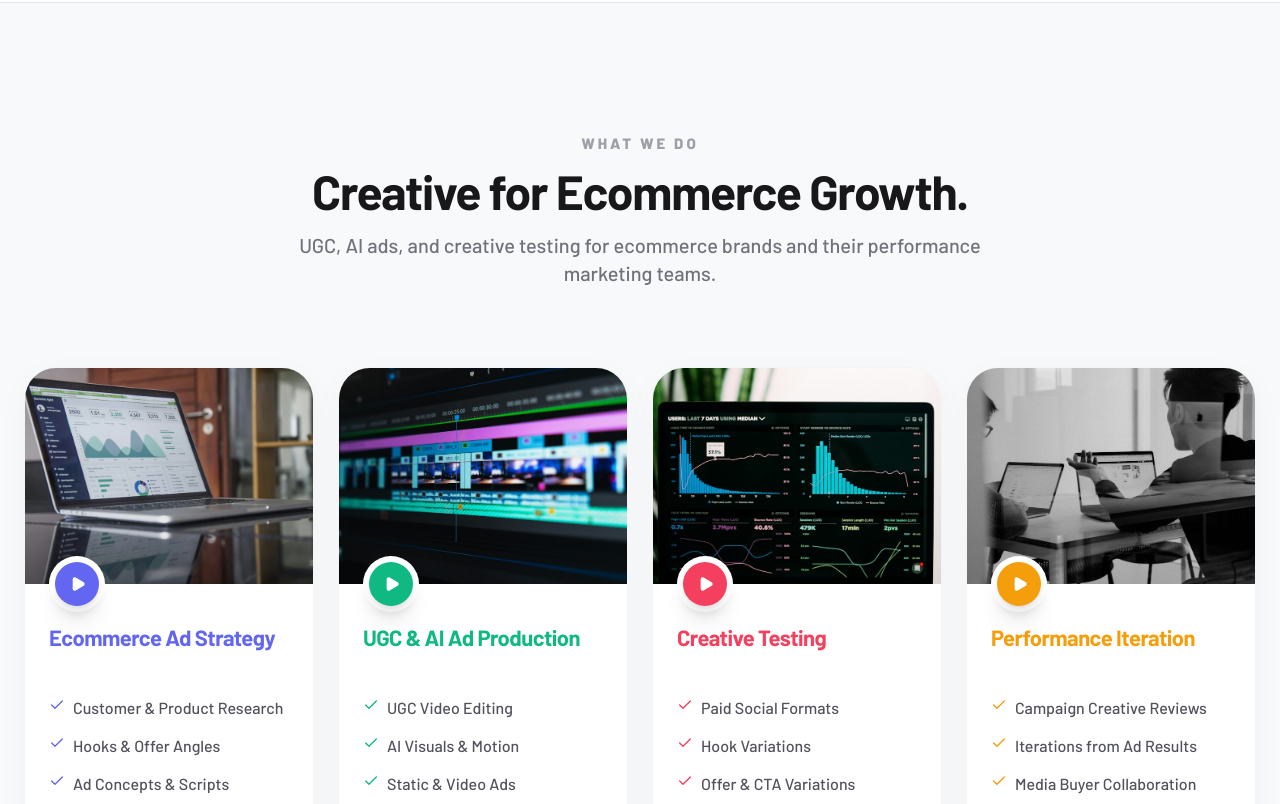
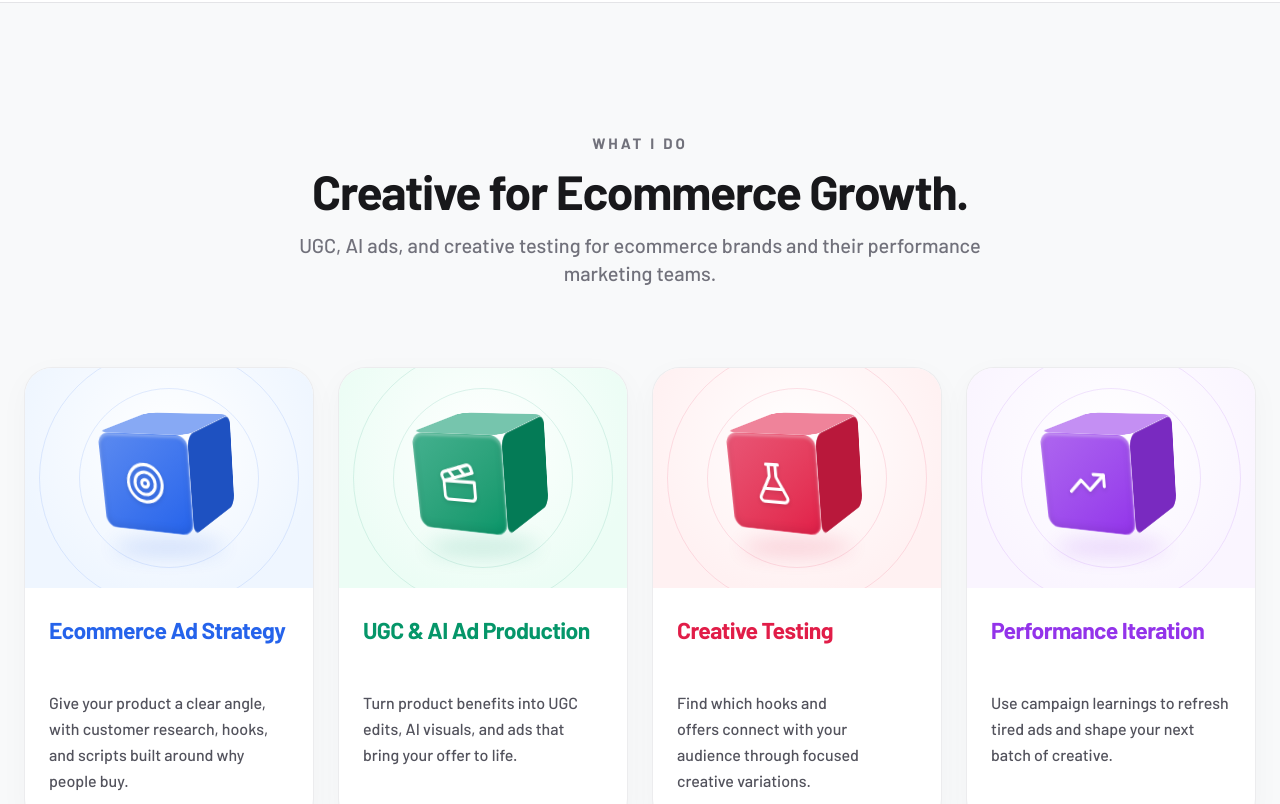
Before and after one commit to digital-experts-team/AI-Creative-Strategist, a React (Vite) app: page / in a window 1280 px wide. Shown: the part 1220-2024 px from the top of the page. Built offline with nearby package versions, Linux system fonts and the light colour scheme; a web font is replaced by a local one.

Commit message:
Replace service photos with playful brand-colored 3D icon cards

```diff
--- a/src/components/Services.tsx
+++ b/src/components/Services.tsx
@@ -1,30 +1,35 @@
 import { motion } from "motion/react";
-import { Play, Check } from "lucide-react";
+import { Target, Clapperboard, FlaskConical, TrendingUp } from "lucide-react";
+import type { CSSProperties } from "react";
 
 const services = [
   {
     headline: "Ecommerce Ad Strategy",
-    items: ["Customer & Product Research", "Hooks & Offer Angles", "Ad Concepts & Scripts"],
-    image: "/images/strategy.jpg",
-    color: "#6366f1", // Indigo
+    impact: "Give your product a clear angle, with customer research, hooks, and scripts built around why people buy.",
+    icon: Target,
+    color: "#2563eb",
+    tint: "#eff6ff",
   },
   {
     headline: "UGC & AI Ad Production",
-    items: ["UGC Video Editing", "AI Visuals & Motion", "Static & Video Ads", "Product Demonstrations"],
-    image: "/images/production.jpg",
-    color: "#10b981", // Emerald
+    impact: "Turn product benefits into UGC edits, AI visuals, and ads that bring your offer to life.",
+    icon: Clapperboard,
+    color: "#059669",
+    tint: "#ecfdf5",
   },
   {
     headline: "Creative Testing",
-    items: ["Paid Social Formats", "Hook Variations", "Offer & CTA Variations", "New Angles to Test"],
-    image: "/images/testing.jpg",
-    color: "#f43f5e", // Rose
+    impact: "Find which hooks and offers connect with your audience through focused creative variations.",
+    icon: FlaskConical,
+    color: "#e11d48",
+    tint: "#fff1f2",
   },
   {
     headline: "Performance Iteration",
-    items: ["Campaign Creative Reviews", "Iterations from Ad Results", "Media Buyer Collaboration", "Fresh Creative Batches"],
-    image: "/images/iteration.jpg",
-    color: "#f59e0b", // Amber
+    impact: "Use campaign learnings to refresh tired ads and shape your next batch of creative.",
+    icon: TrendingUp,
+    color: "#9333ea",
+    tint: "#faf5ff",
   },
 ];
 
@@ -32,8 +37,8 @@ export default function Services() {
   return (
     <section className="py-32 bg-[#f8f9fa] relative border-t border-zinc-200">
       <div className="max-w-7xl mx-auto px-6 relative z-10">
-        <div className="text-center max-w-3xl mx-auto mb-20">
-          <h2 className="text-[15px] font-black tracking-[0.2em] uppercase text-zinc-400 mb-3">WHAT WE DO</h2>
+        <div className="text-center max-w-3xl mx-auto mb-14 sm:mb-20">
+          <h2 className="text-[15px] font-bold tracking-[0.2em] uppercase text-zinc-500 mb-3">WHAT I DO</h2>
           <h3 className="text-4xl sm:text-5xl font-bold text-zinc-900 tracking-tight mb-4">
             Creative for Ecommerce Growth.
           </h3>
@@ -43,55 +48,37 @@ export default function Services() {
         </div>
 
         <div className="grid sm:grid-cols-2 xl:grid-cols-4 gap-6">
-          {services.map((service, index) => (
-            <motion.div
-              key={index}
-              initial={{ opacity: 0, y: 20, filter: "blur(10px)" }}
-              whileInView={{ opacity: 1, y: 0, filter: "blur(0px)" }}
-              viewport={{ margin: "-100px", amount: 0.1 }}
-              transition={{ duration: 0.5, delay: index * 0.1 }}
-              className="group flex flex-col items-stretch rounded-[32px] overflow-hidden bg-white border border-zinc-100 shadow-[0_8px_32px_rgba(0,0,0,0.03)] hover:shadow-2xl transition-all duration-500"
-            >
-              <div className="relative w-full aspect-[4/3] overflow-hidden bg-zinc-100">
-                <img
-                  src={service.image}
-                  alt={service.headline}
-                  loading="lazy"
-                  width={800}
-                  height={600}
-                  className="w-full h-full object-cover transition-transform duration-700 group-hover:scale-105"
-                />
-                <div className="absolute inset-0 bg-gradient-to-t from-black/20 to-transparent opacity-60" />
-              </div>
-
-              <div className="relative pt-10 pb-8 px-6 bg-white flex-grow flex flex-col justify-start">
-                <div className="absolute -top-7 left-6 w-14 h-14 bg-white rounded-full p-1.5 shadow-xl shadow-black/5 z-20">
-                  <div
-                    style={{ backgroundColor: service.color }}
-                    className="w-full h-full rounded-full flex items-center justify-center text-white shadow-lg transition-transform duration-300 group-hover:scale-110"
-                  >
-                    <Play className="w-4 h-4 fill-current ml-0.5" />
+          {services.map((service, index) => {
+            const Icon = service.icon;
+            return (
+              <motion.article
+                key={service.headline}
+                initial={{ opacity: 0, y: 20 }}
+                whileInView={{ opacity: 1, y: 0 }}
+                viewport={{ once: true, amount: 0.1 }}
+                transition={{ duration: 0.4, delay: index * 0.08 }}
+                style={{ "--service-color": service.color, "--service-tint": service.tint } as CSSProperties}
+                className="service-card group flex flex-col rounded-[28px] overflow-hidden bg-white border border-zinc-200/70"
+              >
+                <div className="service-art" aria-hidden="true">
+                  <span className="service-orbit service-orbit-one" />
+                  <span className="service-orbit service-orbit-two" />
+                  <div className="service-cube">
+                    <div className="service-cube-face service-cube-front"><Icon size={44} strokeWidth={1.75} /></div>
+                    <div className="service-cube-face service-cube-top" />
+                    <div className="service-cube-face service-cube-right" />
                   </div>
+                  <span className="service-cube-shadow" />
                 </div>
-
-                <h4
-                  style={{ color: service.color }}
-                  className="text-[22px] leading-tight min-h-[2.5em] font-bold tracking-tight mb-4"
-                >
-                  {service.headline}
-                </h4>
-
-                <ul className="space-y-3">
-                  {service.items.map((item, idx) => (
-                    <li key={idx} className="flex items-start text-base text-zinc-600 leading-relaxed">
-                      <Check className="w-4 h-4 mr-2 mt-0.5 shrink-0" style={{ color: service.color }} />
-                      <span>{item}</span>
-                    </li>
-                  ))}
-                </ul>
-              </div>
-            </motion.div>
-          ))}
+                <div className="px-6 pt-7 pb-8 flex-1">
+                  <h4 className="service-title text-[23px] leading-tight font-bold tracking-tight mb-4 sm:min-h-[2.5em]">
+                    {service.headline}
+                  </h4>
+                  <p className="text-base text-zinc-600 leading-relaxed">{service.impact}</p>
+                </div>
+              </motion.article>
+            );
+          })}
         </div>
       </div>
     </section>
--- a/src/index.css
+++ b/src/index.css
@@ -53,3 +53,19 @@ a:focus-visible, button:focus-visible { outline: 3px solid #6366f1; outline-offs
   html { scroll-behavior: auto; }
   *, *::before, *::after { animation-duration: .01ms !important; transition-duration: .01ms !important; }
 }
+
+.service-card { box-shadow: 0 8px 30px rgb(9 9 11 / 3%); transition: box-shadow .3s, border-color .3s; }
+.service-card:hover { box-shadow: 0 16px 40px rgb(9 9 11 / 8%); border-color: color-mix(in srgb, var(--service-color) 30%, white); }
+.service-title { color: var(--service-color); }
+.service-art { height: 220px; position: relative; display: grid; place-items: center; isolation: isolate; background: radial-gradient(ellipse at 50% 35%, white, var(--service-tint) 75%); perspective: 700px; overflow: hidden; }
+.service-cube { position: relative; width: 96px; height: 96px; transform-style: preserve-3d; transform: translateY(-8px) rotateX(-18deg) rotateY(-28deg) rotateZ(-5deg); transition: transform .45s ease; z-index: 2; }
+.service-card:hover .service-cube { transform: translateY(-16px) rotateX(-12deg) rotateY(-18deg) rotateZ(0deg); }
+.service-cube-face { position: absolute; inset: 0; border-radius: 12px; backface-visibility: hidden; border: 1px solid rgb(255 255 255 / 25%); }
+.service-cube-front { display: grid; place-items: center; color: white; background: linear-gradient(140deg, color-mix(in srgb, var(--service-color) 75%, white), var(--service-color)); transform: translateZ(48px); box-shadow: inset 0 2px 3px rgb(255 255 255 / 30%), inset 0 -3px 8px rgb(0 0 0 / 8%); }
+.service-cube-front svg { filter: drop-shadow(0 2px 2px rgb(0 0 0 / 12%)); }
+.service-cube-top { background: color-mix(in srgb, var(--service-color) 55%, white); transform: rotateX(90deg) translateZ(48px); }
+.service-cube-right { background: color-mix(in srgb, var(--service-color) 82%, black); transform: rotateY(90deg) translateZ(48px); }
+.service-cube-shadow { position: absolute; bottom: 32px; width: 110px; height: 18px; background: var(--service-color); opacity: .18; border-radius: 50%; filter: blur(10px); }
+.service-orbit { position: absolute; border: 1px solid color-mix(in srgb, var(--service-color) 12%, transparent); border-radius: 50%; width: 180px; height: 180px; }
+.service-orbit-two { width: 260px; height: 260px; }
+@media (prefers-reduced-motion: reduce) { .service-card:hover .service-cube { transform: translateY(-8px) rotateX(-18deg) rotateY(-28deg) rotateZ(-5deg); } }
```
